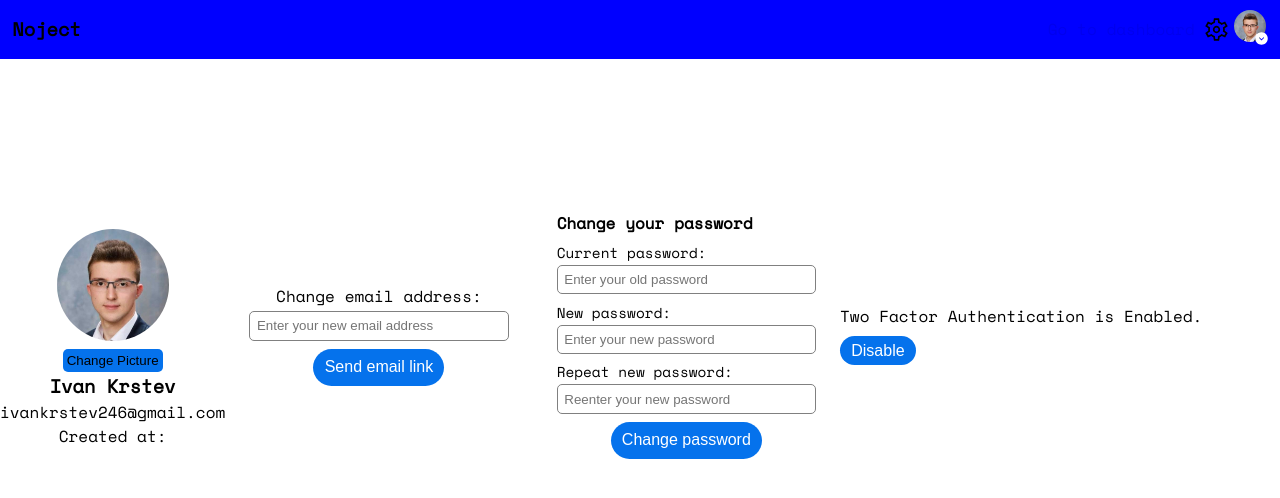
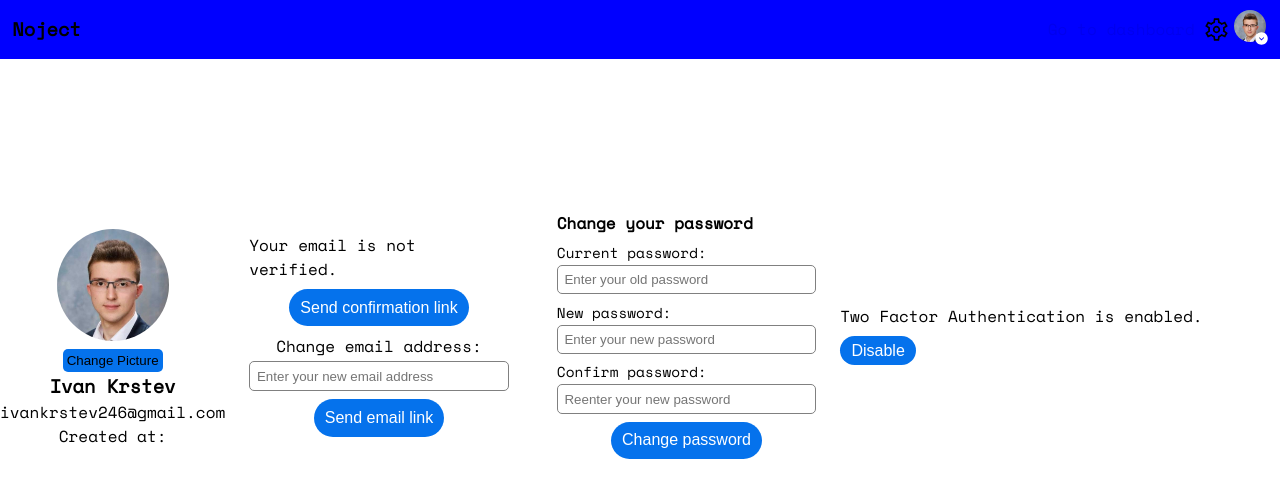
Before and after one commit to ivankrstev/noject, a Next.js app in the folder client/: page /account in a window 1280 px wide. Shown: the top 498 px of the page. Built offline with nearby package versions, Linux system fonts and the light colour scheme.

Commit message:
Changed div to form and added check for email verify in account page

```diff
--- a/client/pages/account.js
+++ b/client/pages/account.js
@@ -12,6 +12,7 @@ export default function account() {
   const [tfaPage, setTfaPage] = useState(1);
   const [openModal, setOpenModal] = useState(false);
   const [toggleTwoFactorAuth, setToggleTwoFactorAuth] = useState(true);
+  const [verifiedEmail, setVerifiedEmail] = useState(false);
 
   return (
     <Fragment>
@@ -41,26 +42,62 @@ export default function account() {
           <p>ivankrstev246@gmail.com</p>
           <p>Created at: </p>
         </div>
-        <div className={styles.changeEmailForm}>
+        <form className={styles.changeEmailForm}>
+          <p>Your email is {verifiedEmail ? "verified." : "not verified."}</p>
+          {!verifiedEmail && (
+            <button
+              onClick={(e) => {
+                e.preventDefault();
+              }}>
+              Send confirmation link
+            </button>
+          )}
           <label htmlFor='changeEmail'>Change email address:</label>
           <input id='changeEmail' type='email' placeholder='Enter your new email address' />
-          <button>Send email link</button>
-        </div>
-        <div className={styles.changePasswordForm}>
+          <button
+            onClick={(e) => {
+              e.preventDefault();
+            }}>
+            Send email link
+          </button>
+        </form>
+        <form className={styles.changePasswordForm}>
           <h4>Change your password</h4>
-          <label htmlFor=''>Current password:</label>
-          <input id='' type='password' placeholder='Enter your old password' />
-          <label htmlFor=''>New password:</label>
-          <input id='' type='password' placeholder='Enter your new password' />
-          <label htmlFor=''>Repeat new password:</label>
-          <input id='' type='password' placeholder='Reenter your new password' />
-          <button>Change password</button>
-        </div>
+          <label htmlFor='current-password'>Current password:</label>
+          <input
+            id='current-password'
+            required
+            type='password'
+            placeholder='Enter your old password'
+          />
+          <label htmlFor='new-password'>New password:</label>
+          <input
+            required
+            minLength={8}
+            id='new-password'
+            type='password'
+            placeholder='Enter your new password'
+          />
+          <label htmlFor='confirm-password'>Confirm password:</label>
+          <input
+            minLength={8}
+            required
+            id='confirm-password'
+            type='password'
+            placeholder='Reenter your new password'
+          />
+          <button
+            onClick={(e) => {
+              e.preventDefault();
+            }}>
+            Change password
+          </button>
+        </form>
         <div className={styles.twoFactorAuth}>
           <p>
-            Two Factor Authentication is {toggleTwoFactorAuth ? "Enabled" : "Disabled"}
+            Two Factor Authentication is {toggleTwoFactorAuth ? "enabled" : "disabled"}
             {". "}
-            <button className={styles.toggleTwoFactorAuthBtn}>
+            <button className={styles.toggleTwoFactorAuthBtn} onClick={() => setOpenModal(true)}>
               {toggleTwoFactorAuth ? "Disable" : "Enable"}
             </button>
           </p>
--- a/client/styles/Account.module.css
+++ b/client/styles/Account.module.css
@@ -84,6 +84,12 @@
   width: fit-content;
   margin-right: auto;
   margin-left: auto;
+}
+.account input {
+  letter-spacing: 0.2em;
+}
+.account input::placeholder {
+  letter-spacing: normal;
 }
 .account input:focus {
   box-shadow: inset 0 0 0 1px rgb(0 128 255 / 30%), 0 0 0 3px rgb(0 128 255 / 30%);
```
